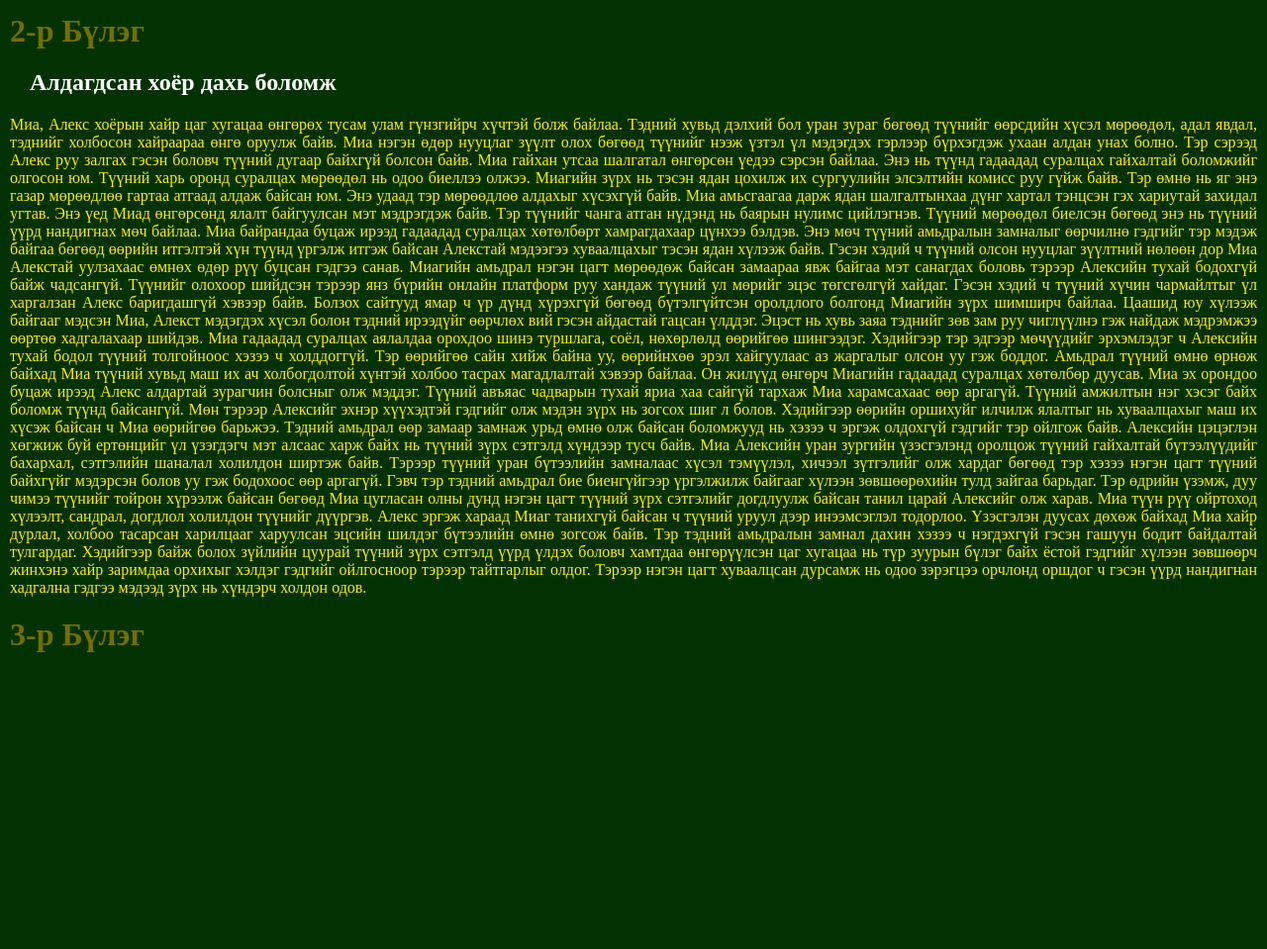
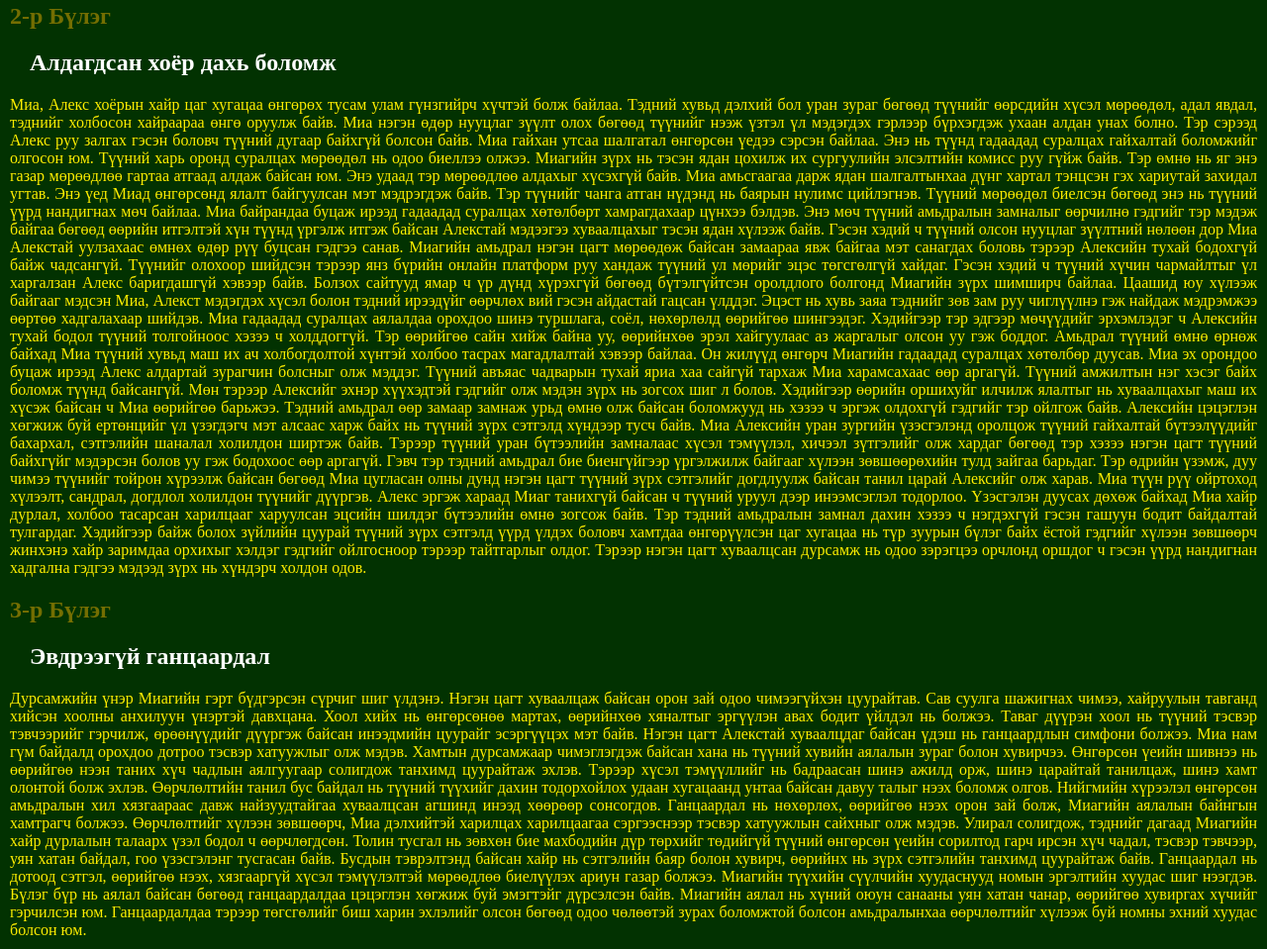
Before and after one commit to Enhjargalb/mia, a plain HTML site: page index.html in a window 1280 px wide. Shown: the part 875-1834 px from the top of the page at 99% size. Before the commit the page ends 1545 px from the top, so only its background shows below. Drawn offline with nearby package versions, Linux system fonts and the light colour scheme.

Commit message:
Add files via upload

```diff
--- a/index.html
+++ b/index.html
@@ -20,9 +20,7 @@
 
     </div>
 
-
-
-
+    <section>
         <div class="div1">
             <h1>1-р Бүлэг</h1>
             <h2>Хоёр дахь боломж</h2>
@@ -119,7 +117,28 @@
         </div>
         <div class="div3">
             <h1>3-р Бүлэг</h1>
+            <h2>Эвдрээгүй ганцаардал</h2>
+            <p>Дурсамжийн үнэр Миагийн гэрт бүдгэрсэн сүрчиг шиг үлдэнэ. Нэгэн цагт хуваалцаж байсан орон зай одоо чимээгүйхэн цуурайтав.
+
+                Сав суулга шажигнах чимээ, хайруулын тавганд хийсэн хоолны анхилуун үнэртэй давхцана. Хоол хийх нь өнгөрсөнөө мартах, өөрийнхөө хяналтыг эргүүлэн авах бодит үйлдэл нь болжээ. Таваг дүүрэн хоол нь түүний тэсвэр тэвчээрийг гэрчилж, өрөөнүүдийг дүүргэж байсан инээдмийн цуурайг эсэргүүцэх мэт байв.
+
+                Нэгэн цагт Алекстай хуваалцдаг байсан үдэш нь ганцаардлын симфони болжээ. Миа нам гүм байдалд орохдоо дотроо тэсвэр хатуужлыг олж мэдэв. Хамтын дурсамжаар чимэглэгдэж байсан хана нь түүний хувийн аялалын зураг болон хувирчээ. Өнгөрсөн үеийн шивнээ нь өөрийгөө нээн таних  хүч чадлын аялгуугаар солигдож танхимд цуурайтаж эхлэв.
+
+                Тэрээр хүсэл тэмүүллийг нь бадраасан шинэ ажилд орж, шинэ царайтай танилцаж, шинэ хамт олонтой болж эхлэв. Өөрчлөлтийн танил бус байдал нь түүний түүхийг дахин тодорхойлох удаан хугацаанд унтаа байсан давуу талыг нээх боломж олгов. Нийгмийн хүрээлэл өнгөрсөн амьдралын хил хязгаараас давж найзуудтайгаа хуваалцсан агшинд инээд хөөрөөр сонсогдов. Ганцаардал нь нөхөрлөх, өөрийгөө нээх орон зай болж, Миагийн аялалын байнгын хамтрагч болжээ. Өөрчлөлтийг хүлээн зөвшөөрч, Миа дэлхийтэй харилцах харилцаагаа сэргээснээр тэсвэр хатуужлын сайхныг олж мэдэв.
+
+
+
+                Улирал солигдож, тэднийг дагаад Миагийн хайр дурлалын талаарх үзэл бодол ч өөрчлөгдсөн. Толин тусгал нь зөвхөн бие махбодийн дүр төрхийг төдийгүй түүний өнгөрсөн үеийн сорилтод гарч ирсэн хүч чадал, тэсвэр тэвчээр, уян хатан байдал, гоо үзэсгэлэнг тусгасан байв. Бусдын тэврэлтэнд байсан хайр нь сэтгэлийн баяр болон хувирч, өөрийнх нь зүрх сэтгэлийн танхимд цуурайтаж байв. Ганцаардал нь дотоод сэтгэл, өөрийгөө нээх, хязгааргүй хүсэл тэмүүлэлтэй мөрөөдлөө биелүүлэх ариун газар болжээ.
+
+                Миагийн түүхийн сүүлчийн хуудаснууд номын эргэлтийн хуудас шиг нээгдэв. Бүлэг бүр нь аялал байсан бөгөөд ганцаардалдаа цэцэглэн хөгжиж буй эмэгтэйг дүрсэлсэн байв. Миагийн аялал нь хүний оюун санааны уян хатан чанар, өөрийгөө хувиргах хүчийг гэрчилсэн юм. Ганцаардалдаа тэрээр төгсгөлийг биш харин эхлэлийг олсон бөгөөд одоо чөлөөтэй зурах боломжтой болсон амьдралынхаа өөрчлөлтийг хүлээж буй номны эхний хуудас болсон юм.
+                </p>
         </div>
+    </section>
+
+
+
+
+
 
 </body>
 </html>
```
Lines whose indentation alone changed are shown as unchanged.
